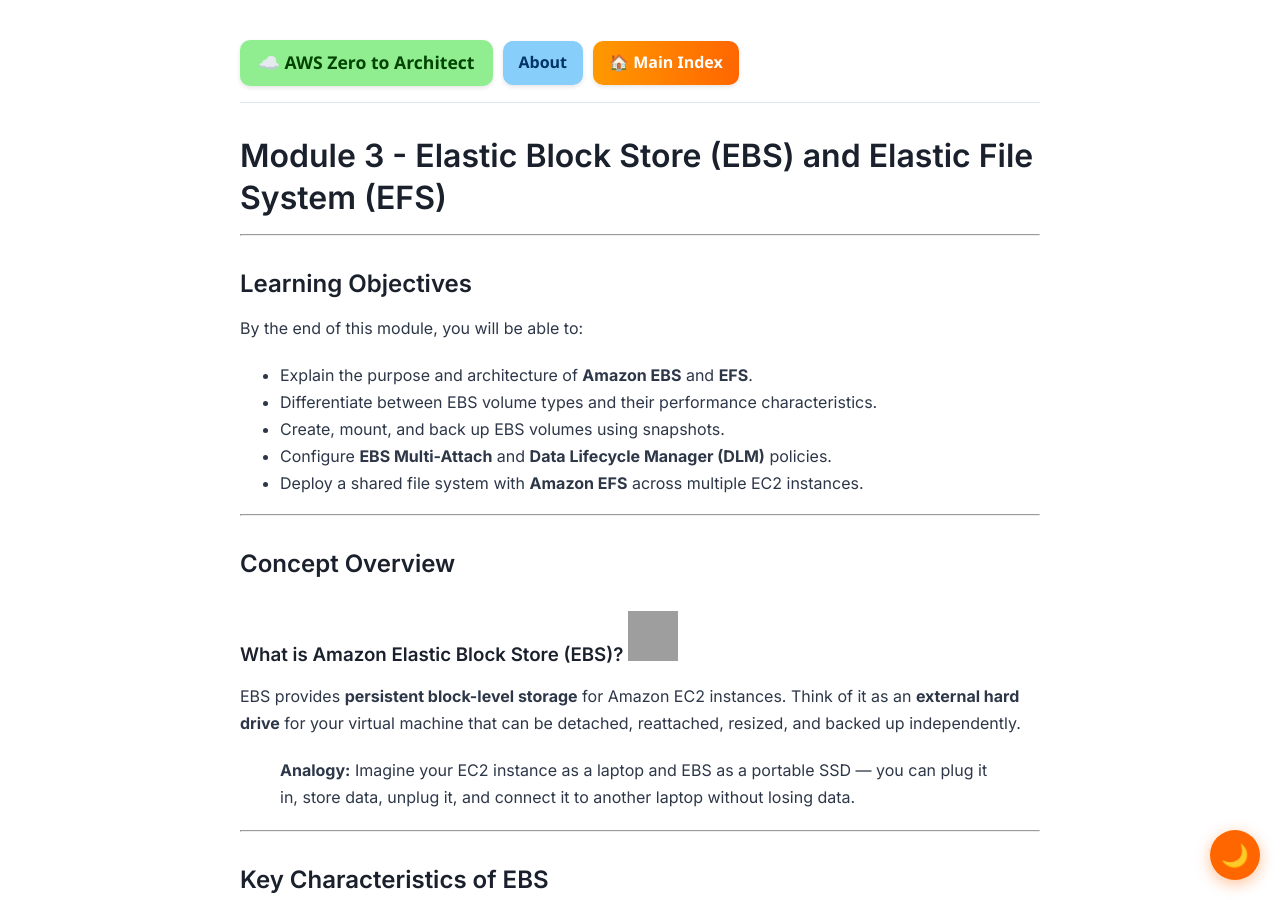
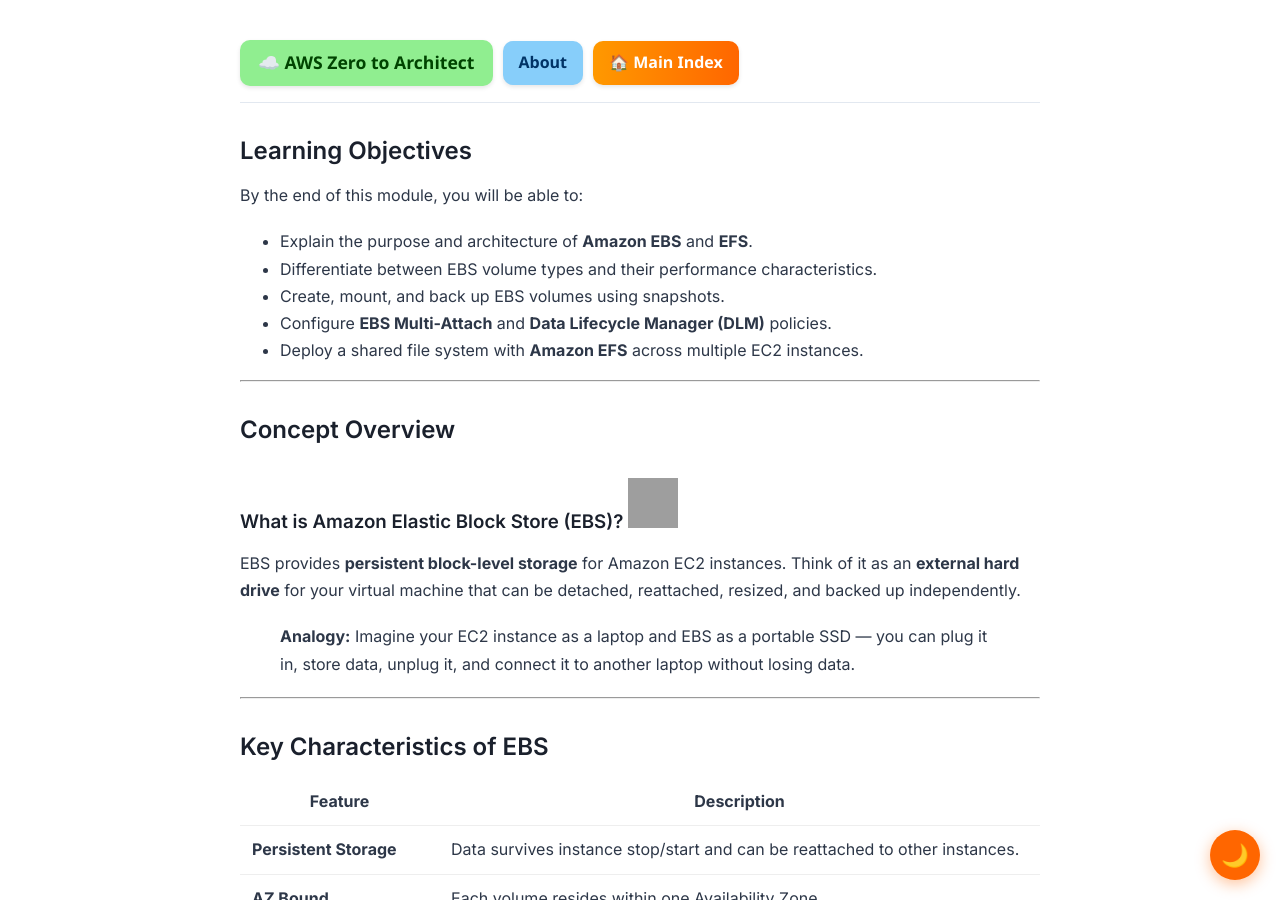
Before and after one commit to asiandevs/aws-zero-to-architect-blog, a Jekyll site: the page built from _posts/2025-10-30-module3-elastic-block-store-ebs-and-elastic-file-system-efs.md, in a window 1280 px wide and 900 px high. Built offline with Jekyll 4.4.1, drawn with Linux system fonts in a browser that asks for light colours; our own code applies the rules of GitHub Pages for plain Markdown files; grey boxes are pictures that could not be loaded.

Commit message:
Clean up module 3 markdown file
Removed module title and unnecessary lines from the markdown file.

```diff
--- a/_posts/2025-10-30-module3-elastic-block-store-ebs-and-elastic-file-system-efs.md
+++ b/_posts/2025-10-30-module3-elastic-block-store-ebs-and-elastic-file-system-efs.md
@@ -14,11 +14,6 @@ next:
   title: "Module 4: Amazon S3: Simple Storage Service"
   url: "/2025/10/30/module4-amazon-s3-simple-storage-service.html"
 ---
-
-#  Module 3 - Elastic Block Store (EBS) and Elastic File System (EFS)
-
----
-
 
 ##  Learning Objectives
 
```
